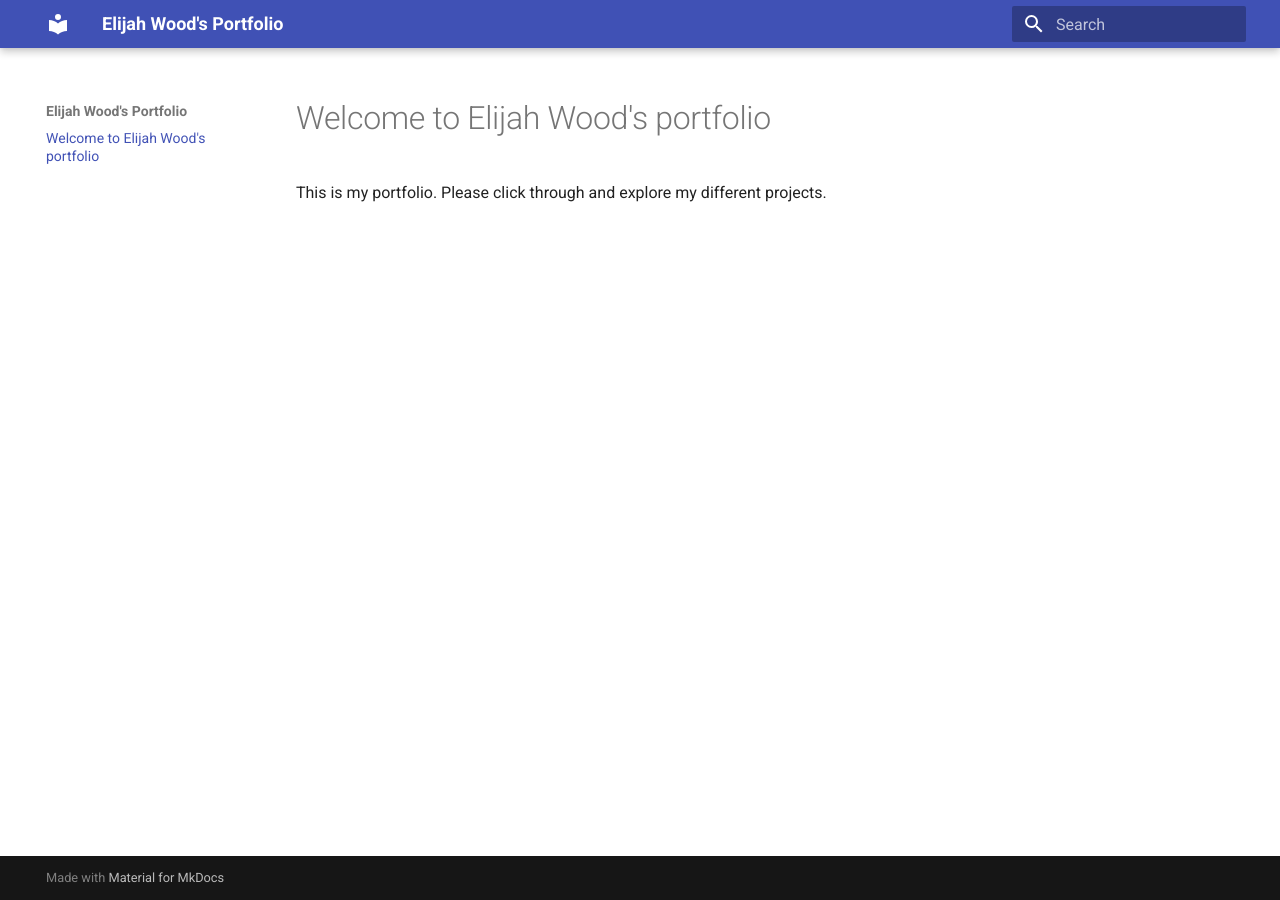
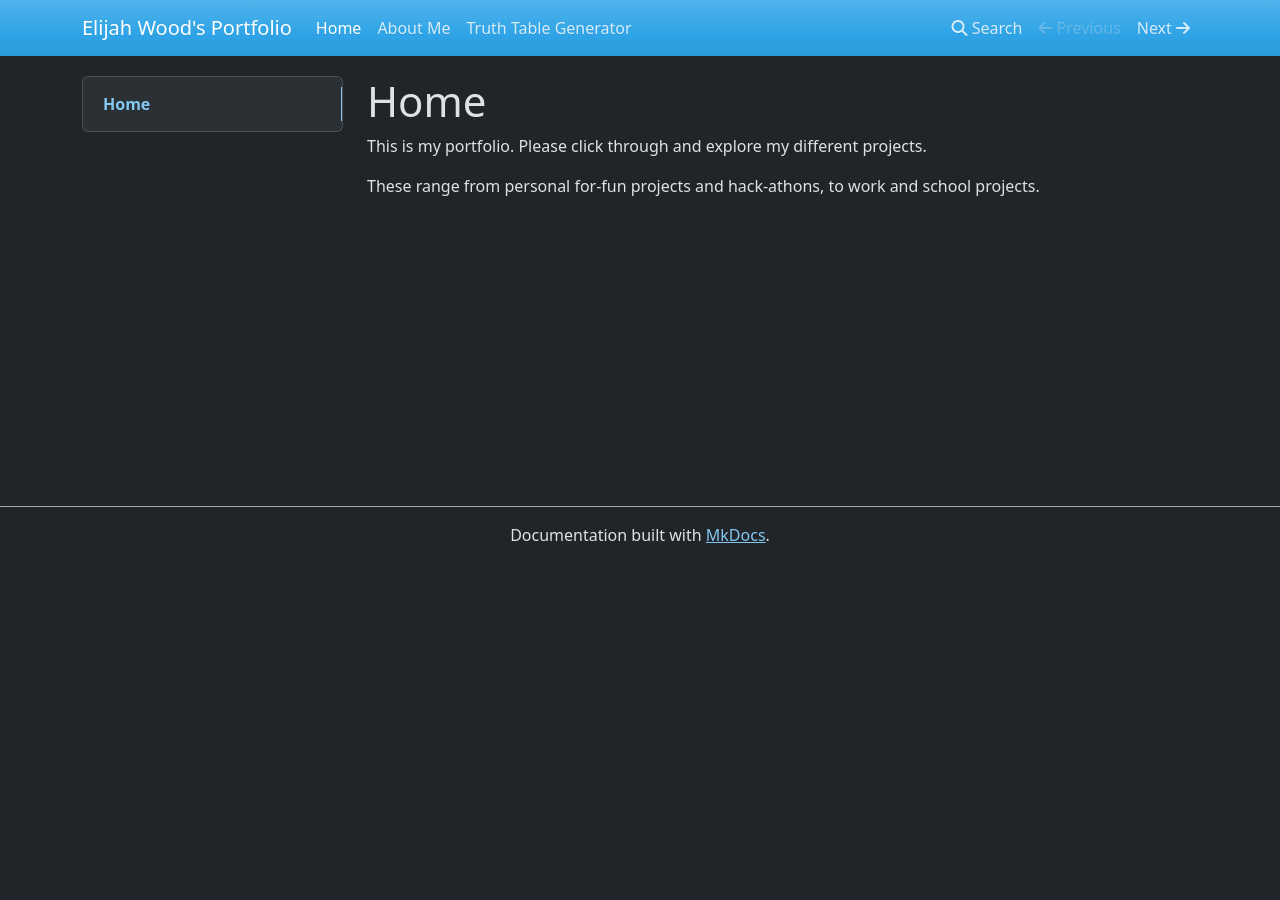
Before and after one commit to ElijahWood2003/portfolio, an MkDocs documentation site: the page built from docs/index.md, in a window 1280 px wide. Built offline with MkDocs 1.6.1, drawn with Linux system fonts in a browser that asks for light colours; nearby versions of some CDN libraries.

Commit message:
Added TTG

```diff
--- a/docs/index.md
+++ b/docs/index.md
@@ -1,3 +1,5 @@
-# Welcome to Elijah Wood's portfolio
+# Home
 
-This is my portfolio. Please click through and explore my different projects.
+<p>This is my portfolio. Please click through and explore my different projects.</p>
+
+<p>These range from personal for-fun projects and hack-athons, to work and school projects.</p>
--- a/mkdocs.yml
+++ b/mkdocs.yml
@@ -1,3 +1,4 @@
 site_name: Elijah Wood's Portfolio
 theme:
-  name: material
+  name: mkdocs
+  color_mode: dark
```
Also changed, not shown: docs/about.md (added, +4 -0 lines), docs/ttgen.md (added, +8 -0 lines), 1 other file.
